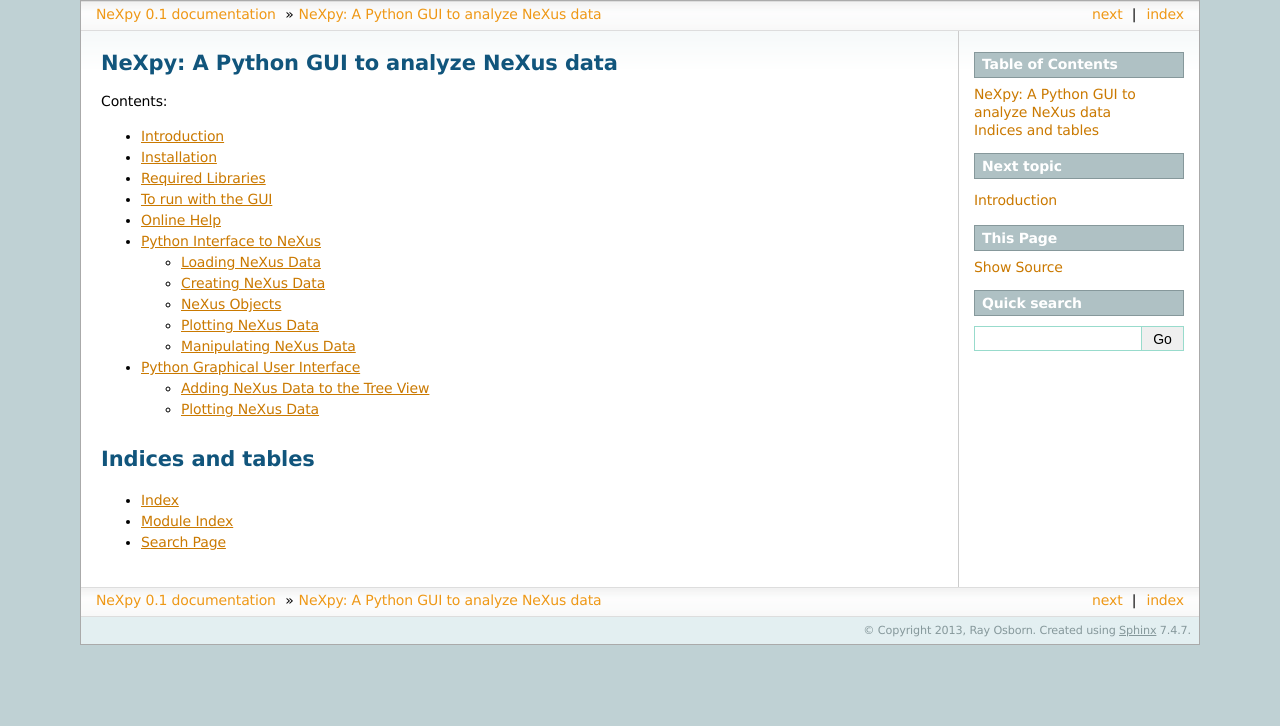
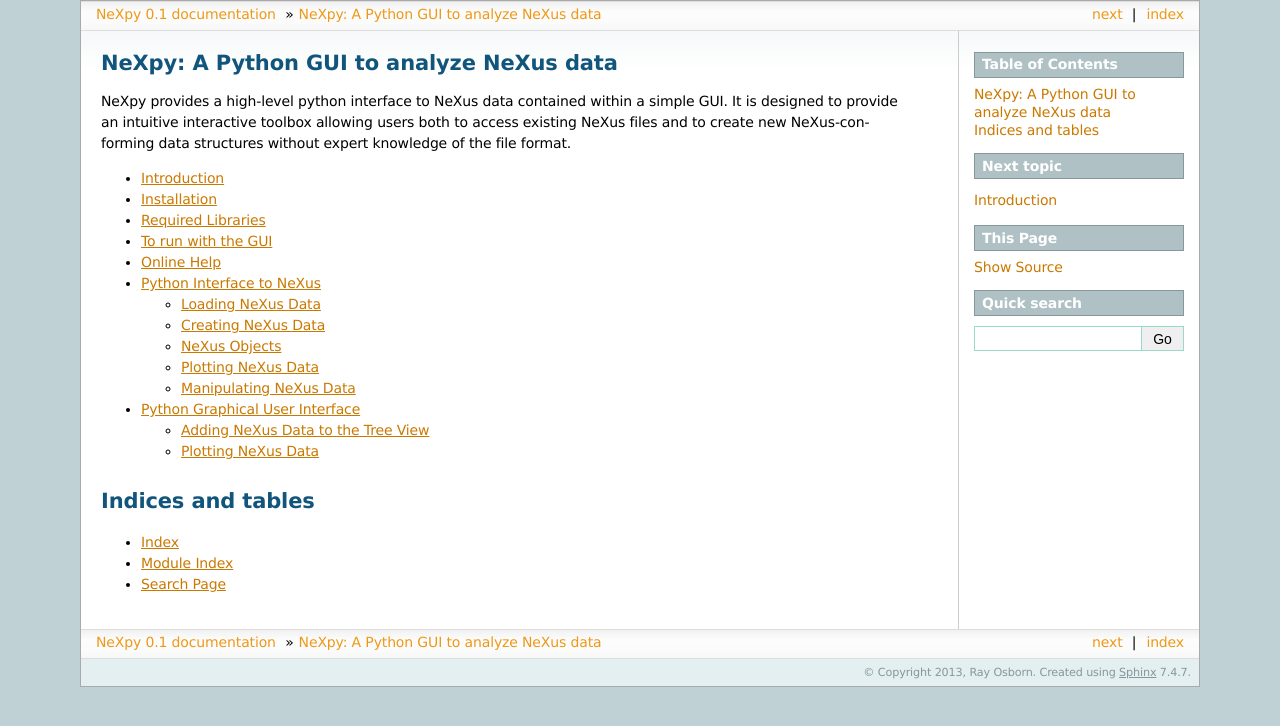
Before and after one commit to nexpy/nexpy, a Sphinx documentation site: the page built from doc/source/index.rst, in a window 1280 px wide. Shown: the top 726 px of the page. Built offline with Sphinx 7.4.7, drawn with Linux system fonts in a browser that asks for light colours.

Commit message:
Transferred introductory paragraph to Sphinx home page

```diff
--- a/doc/source/index.rst
+++ b/doc/source/index.rst
@@ -6,7 +6,11 @@
 NeXpy: A Python GUI to analyze NeXus data
 =========================================
 
-Contents:
+NeXpy provides a high-level python interface to NeXus data contained within a
+simple GUI. It is designed to provide an intuitive interactive toolbox allowing
+users both to access existing NeXus files and to create new NeXus-conforming data
+structures without expert knowledge of the file format.
+
 
 .. toctree::
    :maxdepth: 2
```
